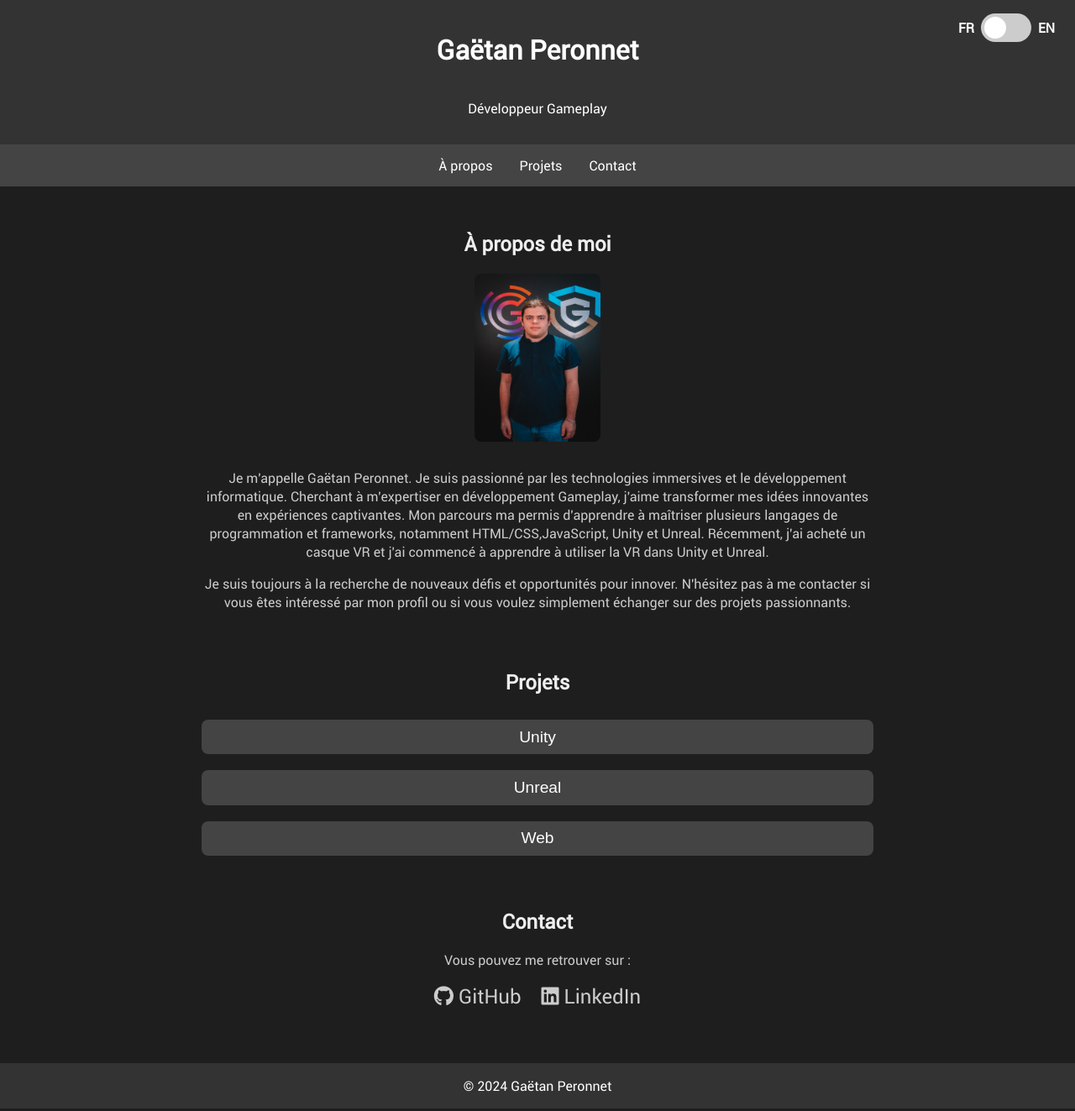
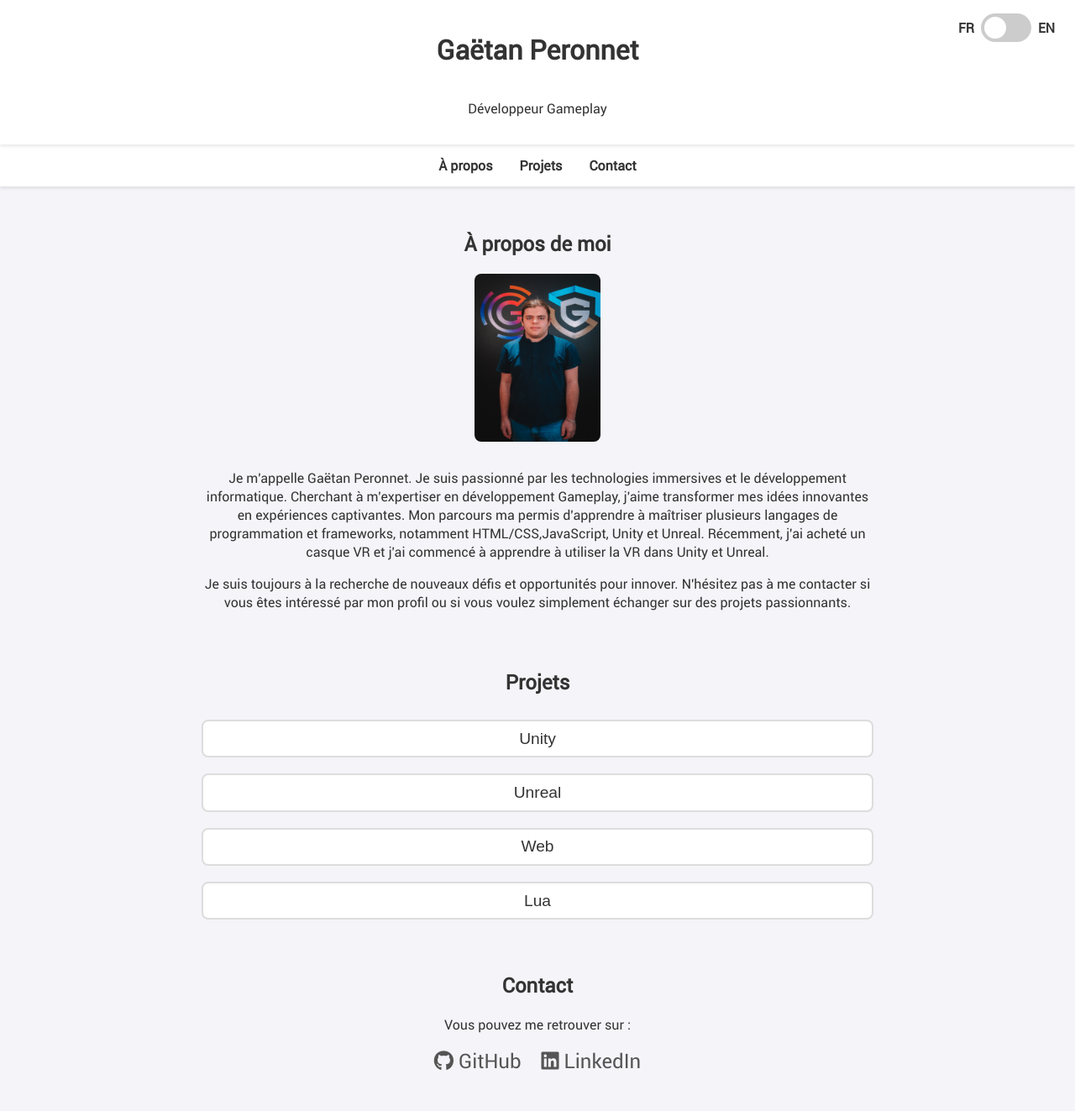
Before and after one commit to GaetanPe/Portfolio, a plain HTML site: page index.html in a window 1280 px wide. Shown: the top 1323 px of the page at 84% size. Drawn offline with Linux system fonts and the light colour scheme.

Commit message:
change color

```diff
--- a/index.html
+++ b/index.html
@@ -48,7 +48,7 @@
                         <img src="AgelessRiddles.png" alt="Ageless Riddles">
                         <div class="project-info">
                             <h3>Ageless Riddles</h3>
-                            <p data-lang-fr="Première expérience Game Jam<br>Ce projet a été réalisé dans le cadre d'une Game Jam interne à l'école.<br> Durant ce projet, je me suis occupé de coder une énigme ainsi que toutes les UI et le système son et ajouter les différents effets sonores et musiques." data-lang-en="First Game Jam experience. This project was created as part of an internal Game Jam at school. During this project, I was responsible for coding a puzzle as well as all the UI, the sound system, and adding various sound effects and music.">Première expérience Game Jam<br>Ce projet a été réalisé dans le cadre d'une Game Jam interne à l'école.<br> Durant ce projet, je me suis occupé de coder une énigme ainsi que toutes les UI et le système son et ajouter les différents effets sonores et musiques.</p>
+                            <p data-lang-fr="Première expérience Game Jam <br>Ce projet a été réalisé dans le cadre d'une Game Jam interne à l'école.<br> Durant ce projet, je me suis occupé de coder une énigme ainsi que toutes les UI et le système son et ajouter les différents effets sonores et musiques." data-lang-en="First Game Jam experience. This project was created as part of an internal Game Jam at school. During this project, I was responsible for coding a puzzle as well as all the UI, the sound system, and adding various sound effects and music.">Première expérience Game Jam<br>Ce projet a été réalisé dans le cadre d'une Game Jam interne à l'école.<br> Durant ce projet, je me suis occupé de coder une énigme ainsi que toutes les UI et le système son et ajouter les différents effets sonores et musiques.</p>
                             <a href="https://github.com/Le2nyJ/AgelessRiddles" target="_blank" data-lang-fr="Voir le projet" data-lang-en="See the project">Voir le projet</a><br>
                             <a href="https://www.youtube.com/watch?v=EfoF6nGWIe8&ab_channel=LennyJELINEK" target="_blank" data-lang-fr="Vidéo du jeu" data-lang-en="Game video">Vidéo du jeu</a><br>
                             <a href="https://mimodev.itch.io/ageless-riddles" target="_blank" data-lang-fr="Télécharger le jeu" data-lang-en="Download the game">Télécharger le jeu</a>
@@ -93,6 +93,12 @@
                         </div>
                     </div>
                 </div>
+                <button class="category-button" onclick="toggleCategory('lua')">Lua</button>
+                <div id="lua" class="category-content">
+                    <div class="project-info">
+                        <h3>Casse Brique</h3>
+                    </div>
+                </div>
             </div>
         </section>
         <section id="contact" class="section">
--- a/styles.css
+++ b/styles.css
@@ -6,11 +6,11 @@
 }
 
 body {
-    font-family:'Roboto', sans-serif;
+    font-family: 'Roboto', sans-serif;
     margin: 0;
     padding: 0;
-    background-color: #1e1e1e;
-    color: #ccc;
+    background-color: #f4f4f9; /* Fond clair */
+    color: #333; /* Couleur de texte sombre pour le contraste */
     display: flex;
     flex-direction: column;
     align-items: center;
@@ -18,12 +18,13 @@ body {
 }
 
 header {
-    background-color: #333;
-    color: #fff;
+    background-color: #ffffff; /* Couleur claire pour le header */
+    color: #333;
     padding: 1em 0;
     text-align: center;
     width: 100%;
     position: relative;
+    box-shadow: 0 2px 4px rgba(0, 0, 0, 0.1); /* Léger ombrage */
 }
 
 .header-content {
@@ -66,7 +67,7 @@ header {
     left: 0;
     right: 0;
     bottom: 0;
-    background-color: #ccc;
+    background-color: #ccc; /* Slider gris clair */
     transition: .4s;
     border-radius: 34px;
 }
@@ -84,7 +85,7 @@ header {
 }
 
 input:checked + .slider {
-    background-color: #2196F3;
+    background-color: #2196F3; /* Couleur du slider activé : bleu vif */
 }
 
 input:checked + .slider:before {
@@ -92,24 +93,26 @@ input:checked + .slider:before {
 }
 
 nav {
-    background-color: #444;
+    background-color: #ffffff; /* Navigation claire */
     overflow: hidden;
     width: 100%;
     display: flex;
     justify-content: center;
+    box-shadow: 0 2px 4px rgba(0, 0, 0, 0.1);
 }
 
 nav a {
-    color: white;
+    color: #333;
     text-align: center;
     padding: 14px 16px;
     text-decoration: none;
     display: block;
+    font-weight: bold;
 }
 
 nav a:hover {
-    background-color: #555;
-    color: white;
+    background-color: #e0e0e0; /* Fond au survol */
+    color: #007BFF; /* Texte bleu au survol */
 }
 
 .container {
@@ -126,7 +129,7 @@ nav a:hover {
 }
 
 h2 {
-    color: #eee;
+    color: #333;
     text-align: center;
 }
 
@@ -150,9 +153,9 @@ h2 {
 }
 
 .category-button {
-    background-color: #444;
-    color: #fff;
-    border: none;
+    background-color: #ffffff;
+    color: #333;
+    border: 2px solid #ddd;
     padding: 0.5em 1em;
     margin: 0.5em 0;
     cursor: pointer;
@@ -162,6 +165,10 @@ h2 {
     border-radius: 8px;
 }
 
+.category-button:hover {
+    background-color: #f0f0f0; /* Fond au survol */
+}
+
 .category-content {
     display: none;
     padding: 0 1em;
@@ -169,19 +176,20 @@ h2 {
 }
 
 .project {
-    background-color: #333;
-    color: #eee;
+    background-color: #fafafa; /* Fond clair pour les projets */
+    color: #333;
     margin: 1em 0;
     padding: 1em;
     border-radius: 8px;
+    box-shadow: 0 2px 6px rgba(0, 0, 0, 0.1); /* Légère ombre */
     display: flex;
     flex-direction: column;
     align-items: center;
 }
 
 .project img {
-    width: 150px; /* Increase the width */
-    height: 150px; /* Increase the height */
+    width: 150px;
+    height: 150px;
     border-radius: 8px;
     margin-bottom: 1em;
 }
@@ -192,7 +200,7 @@ h2 {
 
 .project-info h3 {
     margin: 0;
-    color: #ff8800;
+    color: #007BFF; /* Titre des projets en bleu vif */
 }
 
 .project-info p {
@@ -200,7 +208,7 @@ h2 {
 }
 
 .project-info a {
-    color: #ff8800;
+    color: #007BFF; /* Liens en bleu */
     text-decoration: none;
     margin-top: 0.5em;
     display: inline-block;
@@ -210,10 +218,6 @@ h2 {
     text-decoration: underline;
 }
 
-.video-container {
-    margin-top: 1em;
-}
-
 .social-links {
     display: flex;
     justify-content: center;
@@ -221,25 +225,25 @@ h2 {
 }
 
 .social-links a {
-    color: #ccc;
+    color: #555;
     text-decoration: none;
     margin: 0 0.5em;
     font-size: 1.5em;
 }
 
 .social-links a:hover {
-    color: #fff;
+    color: #007BFF; /* Couleur des liens sociaux au survol */
 }
 
 footer {
-    background-color: #333;
-    color: #fff;
+    background-color: #ffffff;
+    color: #333;
     text-align: center;
     padding: 1em 0;
     width: 100%;
     margin-top: auto;
+    box-shadow: 0 -2px 4px rgba(0, 0, 0, 0.1); /* Léger ombrage */
 }
-
 
 #contact p {
     text-align: center;
```
